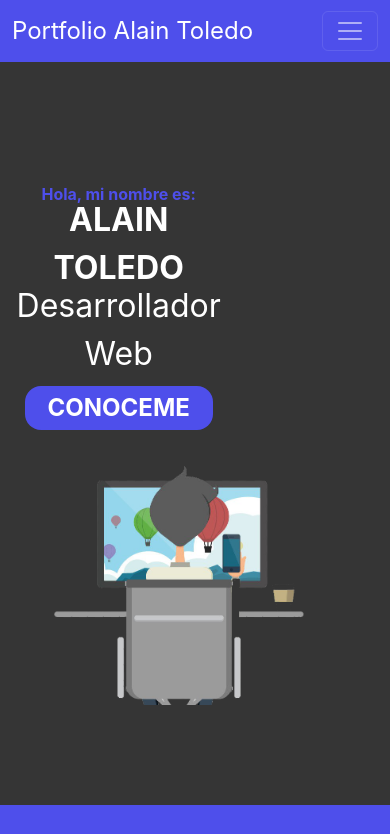
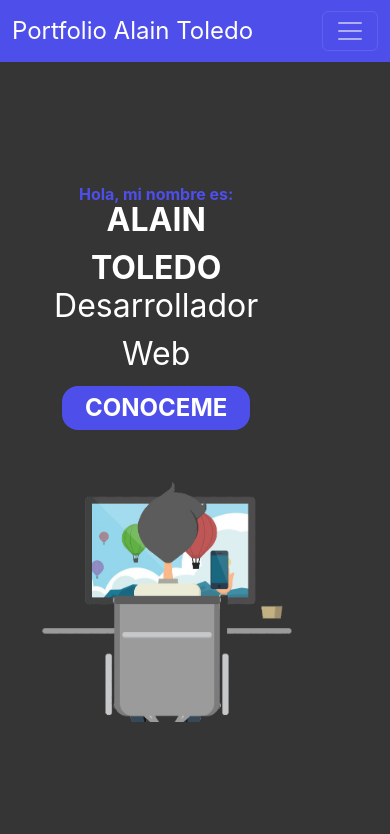
Before and after one commit to alaintoledo94/portfolio_alain_toledo, a plain HTML site: page index.html in a window 390 px wide. Shown: the top 834 px of the page. Drawn offline with Linux system fonts and the light colour scheme.

Commit message:
correccion posicion de elementos

```diff
--- a/css/styles.css
+++ b/css/styles.css
@@ -18,6 +18,12 @@ body a {
 /* INDEX */
 .body_index {
   background-color: #353535;
+}
+
+.contenedor_p_index {
+  display: flex;
+  align-items: center;
+  justify-content: center;
 }
 
 .index_img {
@@ -344,6 +350,21 @@ footer img {
     text-align: center;
   }
 
+  .nombres_index {
+    display: grid;
+    justify-content: center;
+    align-items: center;
+    margin-left: 50px;
+  }
+
+  .contenedor_img {
+    width: 300px;
+    height: 300px;
+    display: flex;
+    align-items: center;
+    justify-content: center;
+  }
+
   .index_img {
     width: 250px;
   }
--- a/index.html
+++ b/index.html
@@ -42,7 +42,7 @@
   <!-- MAIN -->
   <main>
 
-    <section class="container section_principal ">
+    <section class="container contenedor_p_index ">
       <div class="row section1 contenedor_principal_index">
         <div class="col-6 col-sm-6 col-md-6 col-lg-6 col-xl-6 col-xxl-6  nombres_index">
           <p class="nombre_1">Hola, mi nombre es:</p>
@@ -50,7 +50,7 @@
           <p class="nombre_3 m-0 p-0">Desarrollador Web</p>
           <button class="btn_index p-1 rounded-4 border-0 m-2"><a href="./pages/principal.html">CONOCEME</a></button>
         </div>
-        <div class="col-6 col-sm-12 col-md-6 col-lg-6 col-xl-6 col-xxl-6">
+        <div class="col-6 col-sm-12 col-md-6 col-lg-6 col-xl-6 col-xxl-6 contenedor_img">
           <img class="index_img" src="./assets/img/PERSONA.png">
         </div>
       </div>
```
Also changed, not shown: pages/sobremi.html (+1 -1 lines).
